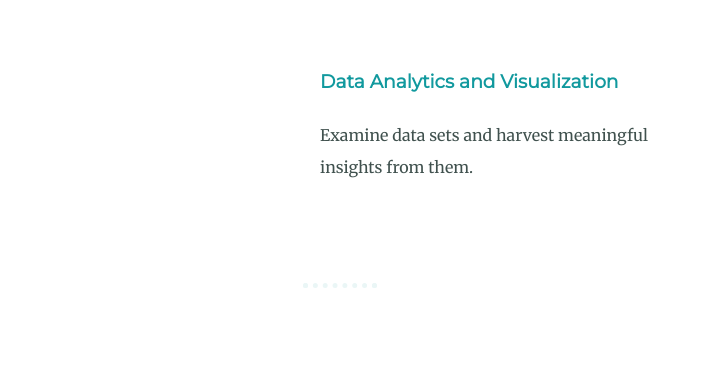
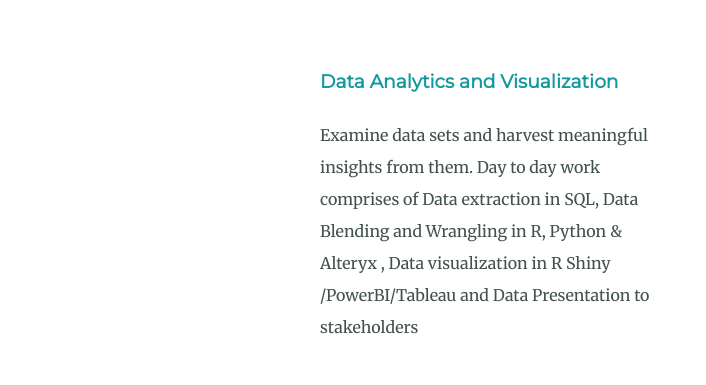
Before and after one commit to suraj-kumar-iitkgp/personalwebsite, a plain HTML site: page index.html in a window 1280 px wide. Shown: the part 1636-2021 px from the top of the page, 0-706 px from the left. Drawn offline with Linux system fonts and the light colour scheme.

Commit message:
changed data analytics description

```diff
--- a/index.html
+++ b/index.html
@@ -39,7 +39,9 @@
           <img class="data-analytics" src="images\data-analytics2.gif" alt="Data Analytics" >
           <h3>Data Analytics and Visualization</h3>
 
-          <p>Examine data sets and harvest meaningful insights from them. </p>
+          <p>Examine data sets and harvest meaningful insights from them. Day to day work comprises of Data
+  extraction in SQL, Data Blending and Wrangling in R, Python & Alteryx , Data visualization in R Shiny
+  /PowerBI/Tableau and Data Presentation to stakeholders </p>
         </div>
       </div>
       <hr>
```
